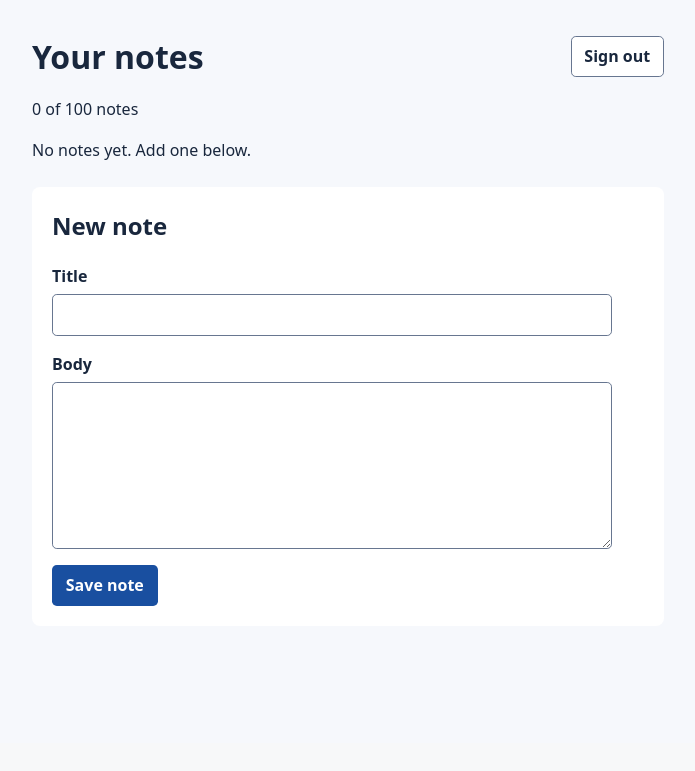
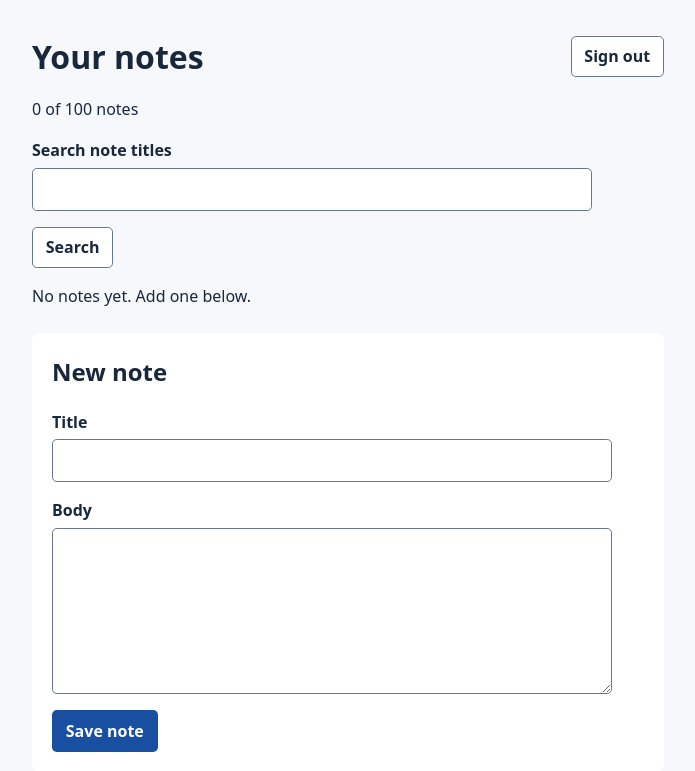
Before and after one commit to pasmud/vuln-lab, a Flask app: page / in a window 1280 px wide. Shown: the part 57-828 px from the top of the page, without its empty margins (292-987 px from the left). Before the commit the page ends 663 px from the top, so only its background shows below. Run offline with Flask 3, Linux system fonts and the light colour scheme; the visitor is signed in with stand-in values (Sample User, id 1); data that the repository does not hold is empty.

Commit message:
Add bounded search for owned note titles

```diff
--- a/vuln_lab/templates/index.html
+++ b/vuln_lab/templates/index.html
@@ -8,13 +8,23 @@
     <button class="secondary">Sign out</button>
   </form>
 </div>
-<p>{{ notes|length }} of {{ note_limit }} notes</p>
+<p>{{ total_notes }} of {{ note_limit }} notes</p>
+<form method="get" action="{{ url_for('notes.index') }}" role="search">
+  <label for="q">Search note titles</label>
+  <input id="q" name="q" type="search" maxlength="{{ title_max }}" value="{{ term }}">
+  <button class="secondary">Search</button>
+</form>
+{% if term %}
+<p>{{ notes|length }} matching notes. <a href="{{ url_for('notes.index') }}">Clear search</a></p>
+{% endif %}
 {% if notes %}
 <ul>
   {% for note in notes %}
   <li><a href="{{ url_for('notes.detail', note_id=note['id']) }}">{{ note['title'] }}</a></li>
   {% endfor %}
 </ul>
+{% elif term %}
+<p>No notes match your search.</p>
 {% else %}
 <p>No notes yet. Add one below.</p>
 {% endif %}
--- a/vuln_lab/views.py
+++ b/vuln_lab/views.py
@@ -64,10 +64,25 @@ def logout():
 @bp.get("/")
 @login_required
 def index():
-    query = "SELECT id, title FROM notes WHERE owner_id = ? ORDER BY id DESC"
-    notes = get_db().execute(query, (g.user_id,)).fetchall()
+    terms = request.args.getlist("q")
+    term = terms[0] if terms else ""
+    if len(terms) > 1 or len(term) > TITLE_MAX or "\0" in term:
+        abort(400, description=f"Supply one search term of up to {TITLE_MAX} characters.")
+    term = term.strip()
+    query = "SELECT id, title FROM notes WHERE owner_id = ? ORDER BY id DESC LIMIT ?"
+    notes = get_db().execute(query, (g.user_id, NOTE_LIMIT)).fetchall()
+    total_notes = len(notes)
+    if term:
+        folded = term.casefold()
+        notes = [note for note in notes if folded in note["title"].casefold()]
     return render_template(
-        "index.html", notes=notes, title_max=TITLE_MAX, body_max=BODY_MAX, note_limit=NOTE_LIMIT
+        "index.html",
+        notes=notes,
+        term=term,
+        total_notes=total_notes,
+        title_max=TITLE_MAX,
+        body_max=BODY_MAX,
+        note_limit=NOTE_LIMIT,
     )
 
 
```
Also changed, not shown: docs/security-review.md (+1 -0 lines), tests/test_app.py (+46 -0 lines), README.md.
